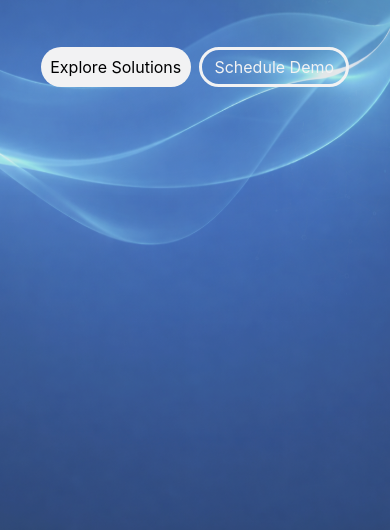
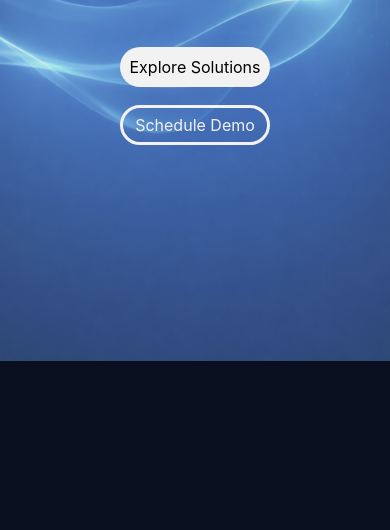
Before and after one commit to UsamatuOne/Sovent-Tech-Landing-Page, a plain HTML site: page index.html in a window 390 px wide. Shown: the part 314-844 px from the top of the page. Drawn offline with nearby package versions, Linux system fonts and the light colour scheme; a web font is replaced by a local one.

Commit message:
3 commit

```diff
--- a/index.html
+++ b/index.html
@@ -76,7 +76,7 @@
                 <h2 class="s-hero-text mb-3">Transforming enterprises through intelligent software innovation</h2>
             </div>
 
-            <div class="col-12 text-center g-5">
+            <div class="col-12 text-center g-5 btn-div">
                 <button class="hero-title-btn1 border-0 mb-3">Explore Solutions</button>
                 <button class="hero-title-btn2  mb-3">Schedule Demo</button>
             </div>
--- a/style.css
+++ b/style.css
@@ -359,6 +359,7 @@ footer {
 @media (max-width: 992px) {
     .hero-bg {
         background-image: url(./images/hero-img2.png);
+        height: 80vh;
     }
 
     .hero-title {
@@ -433,6 +434,12 @@ footer {
         font-size: 0.5rem;
     }
 
+    .btn-div {
+        display: flex;
+        flex-direction: column;
+        align-items: center;
+        justify-content: center;
+    }
 
     .hero-title-btn1 {
         width: 150px;
```
